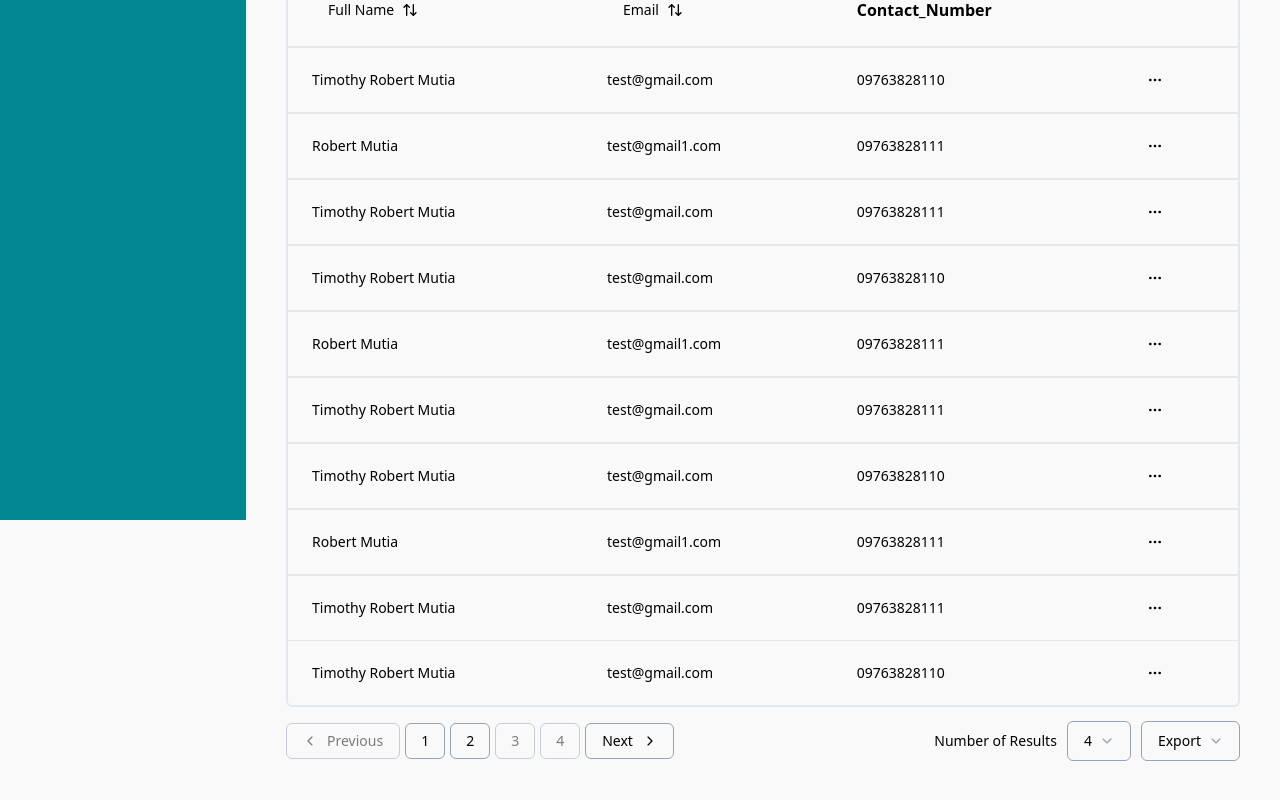
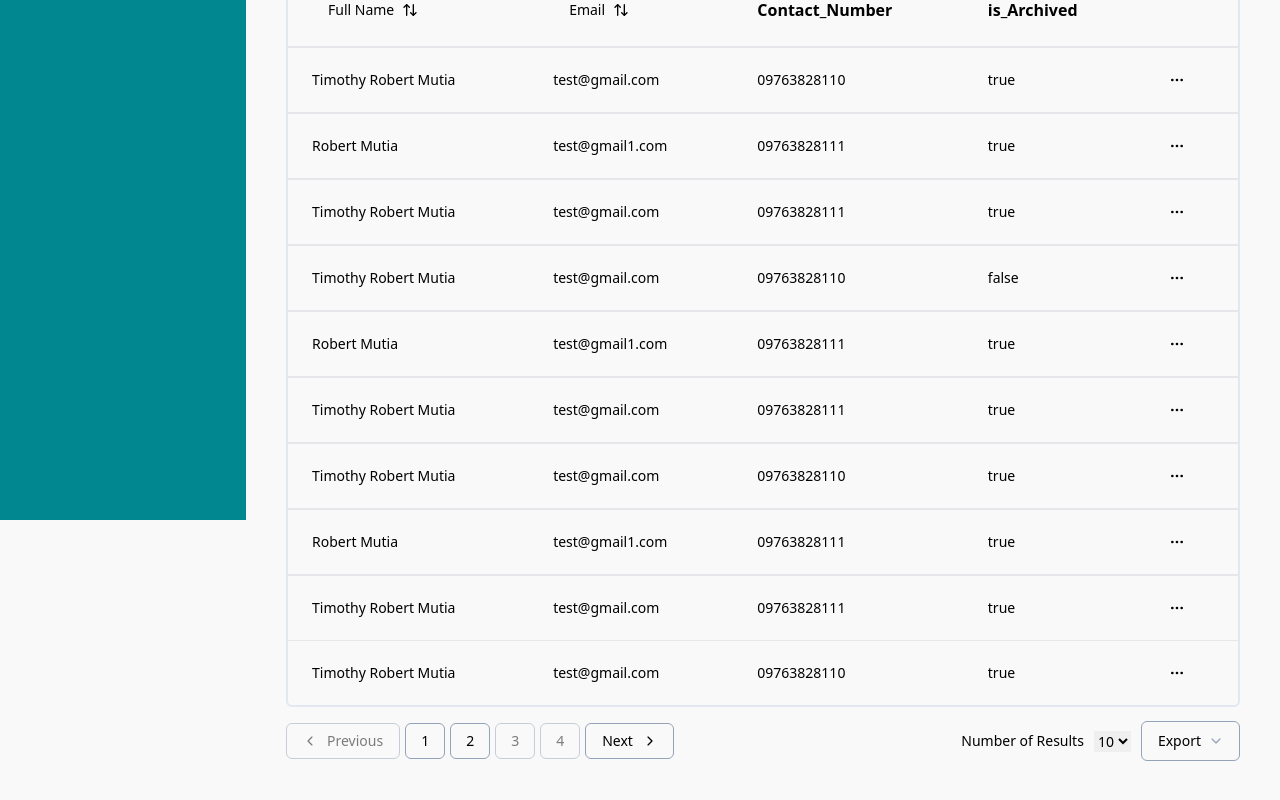
Before and after one commit to clintafk/queply_invoice_system, a React (Vite) app: page /Clients in a window 1280 px wide. Shown: the part 280-1080 px from the top of the page. Built offline with nearby package versions, Linux system fonts and the light colour scheme.

Commit message:
feat: added archive filtering

```diff
--- a/src/components/ui/ClientDataTable.tsx
+++ b/src/components/ui/ClientDataTable.tsx
@@ -1,6 +1,7 @@
 "use client"
 import React, { useState } from "react"
 import {
+  VisibilityState,
   ColumnDef,
   ColumnFiltersState,
   PaginationState,
@@ -51,6 +52,8 @@ export function ClientDataTable<TData, TValue>({
     pageIndex: 0,
     pageSize: 10,
   })
+  const [columnVisibility, setColumnVisibility] =
+  React.useState<VisibilityState>({})
   const [archived, setArchived] = useState(false)
   const table = useReactTable({
     data,
@@ -61,11 +64,13 @@ export function ClientDataTable<TData, TValue>({
     getSortedRowModel: getSortedRowModel(),
     onColumnFiltersChange: setColumnFilters,
     getFilteredRowModel: getFilteredRowModel(),
+    onColumnVisibilityChange: setColumnVisibility,
     onPaginationChange: setPagination,
     state: {
       sorting,
       columnFilters,
       pagination,
+      columnVisibility,
     },
   })
 
@@ -82,8 +87,12 @@ export function ClientDataTable<TData, TValue>({
         />
         <Tabs defaultValue="All">
           <TabsList className="w-[230px] h-9 rounded-[6px] text-sm border-gray-border border-solid border-[1px] p-1 flex flex-row">
-            <TabsTrigger className="w-full rounded-[6px] border-solid" value="Archived" onChange={(event) => setArchived(true)}>Archived</TabsTrigger>
-            <TabsTrigger className="w-full rounded-[6px] border-solid" value="All" onChange={(event) => setArchived(false)}>All</TabsTrigger>
+            <TabsTrigger className="w-full rounded-[6px] border-solid" value="Archived" onClick={() =>
+            table.getColumn("is_Archived")?.setFilterValue(false)
+          }>Archived</TabsTrigger>
+            <TabsTrigger className="w-full rounded-[6px] border-solid" value="All" onClick={() =>
+            table.getColumn("is_Archived")?.setFilterValue(true)
+          }>All</TabsTrigger>
           </TabsList>
         </Tabs>
       </div>
@@ -193,27 +202,21 @@ export function ClientDataTable<TData, TValue>({
         </div>
         <div className="flex flex-row gap-[10px] text-sm items-center ">
             <p>Number of Results</p>
-            <DropdownMenu>
-                <DropdownMenuTrigger className="flex flex-row items-center gap-[10px]">
-                    <Button className="items-center gap-2 border-solid border-[1px] rounded-[6px] border-gray-border-3 bg-gray-border-2 text-black text-sm font-normal hover:bg-gray-border">
-                        4
-                        <IoIosArrowDown className="fill-slate-400" />
-                    </Button>
-                </DropdownMenuTrigger>
-
-                <DropdownMenuContent className="mb-1 mt-1">
-                    <DropdownMenuLabel className="flex flex-row items-center gap-2 rounded">
-                        1
-                    </DropdownMenuLabel>
-                    <DropdownMenuLabel className="flex flex-row items-center gap-2 rounded">
-                        2
-                    </DropdownMenuLabel>
-                    <DropdownMenuLabel className="flex flex-row items-center gap-2 rounded">
-                        3
-                    </DropdownMenuLabel>
-                </DropdownMenuContent>
-            </DropdownMenu>
-
+            <select
+              value={table.getState().pagination.pageSize}
+              onChange={(e) => {
+                table.setPageSize(Number(e.target.value));
+              }}
+            >
+              {[4,5,6,7,8,9,10].map((pageSize) => (
+                <option
+                className="flex flex-row items-center gap-[10px]"
+                key={pageSize}
+                value={pageSize}>
+                  {pageSize}
+                </option>
+              ))}
+            </select>
             <DropdownMenu>
                 <DropdownMenuTrigger className="flex flex-row items-center gap-[10px]">
                     <Button className="items-center gap-2 border-solid border-[1px] rounded-[6px] border-gray-border-3 bg-gray-border-2 text-black text-sm font-normal hover:bg-gray-border">
@@ -224,13 +227,13 @@ export function ClientDataTable<TData, TValue>({
 
                 <DropdownMenuContent className="mb-1 mt-1">
                     <DropdownMenuLabel className="flex flex-row items-center gap-2 rounded">
-                        1
+                        .pdf
                     </DropdownMenuLabel>
                     <DropdownMenuLabel className="flex flex-row items-center gap-2 rounded">
-                        2
+                        .docx
                     </DropdownMenuLabel>
                     <DropdownMenuLabel className="flex flex-row items-center gap-2 rounded">
-                        3
+                        .csv
                     </DropdownMenuLabel>
                 </DropdownMenuContent>
             </DropdownMenu>
--- a/src/tables/Client_Schema.tsx
+++ b/src/tables/Client_Schema.tsx
@@ -23,6 +23,7 @@ const Client_Schema = z.object({
    }).email({message: "Email ok, not random gibberish"}),
 
    contact_number: phone(z.string()),
+   is_Archived: z.boolean(),
 })
 
 type client = z.infer<typeof Client_Schema>
@@ -61,6 +62,10 @@ export const columns: ColumnDef<client>[] = [
     header: "Contact_Number",
   },
   {
+    accessorKey: "is_Archived",
+    header: "is_Archived",
+  },
+  {
     id: "actions",
     cell: ({ row }) => {
       const clients = row.original
@@ -91,77 +96,90 @@ export const sample: client[] = [
     full_name: "Timothy Robert Mutia",
     email: "test@gmail.com",
     contact_number: "09763828110",
+    is_Archived: true,
   },
   {
     id: 342,
     full_name: "Robert Mutia",
     email: "test@gmail1.com",
     contact_number: "09763828111",
+    is_Archived: true,
   },
   {
     id: 344,
     full_name: "Timothy Robert Mutia",
     email: "test@gmail.com",
     contact_number: "09763828111",
+    is_Archived: true,
   },
   {
     id: 353,
     full_name: "Timothy Robert Mutia",
     email: "test@gmail.com",
     contact_number: "09763828110",
+    is_Archived: false,
   },
   {
     id: 32,
     full_name: "Robert Mutia",
     email: "test@gmail1.com",
     contact_number: "09763828111",
+    is_Archived: true,
   },
   {
     id: 34,
     full_name: "Timothy Robert Mutia",
     email: "test@gmail.com",
     contact_number: "09763828111",
+    is_Archived: true,
   },
   {
     id: 33,
     full_name: "Timothy Robert Mutia",
     email: "test@gmail.com",
     contact_number: "09763828110",
+    is_Archived: true,
   },
   {
     id: 42,
     full_name: "Robert Mutia",
     email: "test@gmail1.com",
     contact_number: "09763828111",
+    is_Archived: true,
   },
   {
     id: 4,
     full_name: "Timothy Robert Mutia",
     email: "test@gmail.com",
     contact_number: "09763828111",
+    is_Archived: true,
   },
   {
     id: 3,
     full_name: "Timothy Robert Mutia",
     email: "test@gmail.com",
     contact_number: "09763828110",
+    is_Archived: true,
   },
   {
     id: 2,
     full_name: "Robert Mutia",
     email: "test@gmail1.com",
     contact_number: "09763828111",
+    is_Archived: true,
   },
   {
     id: 345,
     full_name: "Timothy Robert Mutia",
     email: "test@gmail.com",
     contact_number: "09763828111",
+    is_Archived: true,
   },
   {
     id: 346,
     full_name: "Hi there",
     email: "test@gmail.com",
     contact_number: "09761626364",
+    is_Archived: true,
   }
 ]
```
